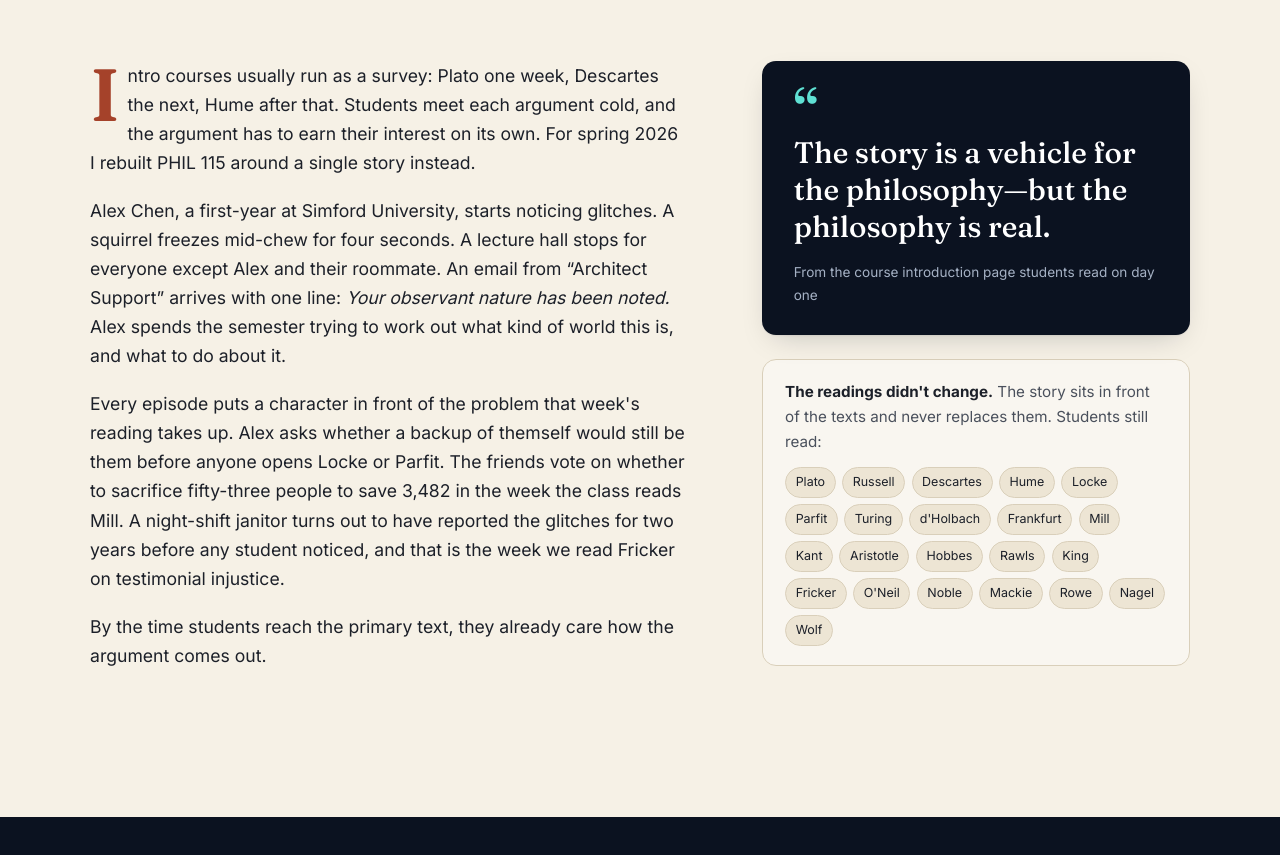
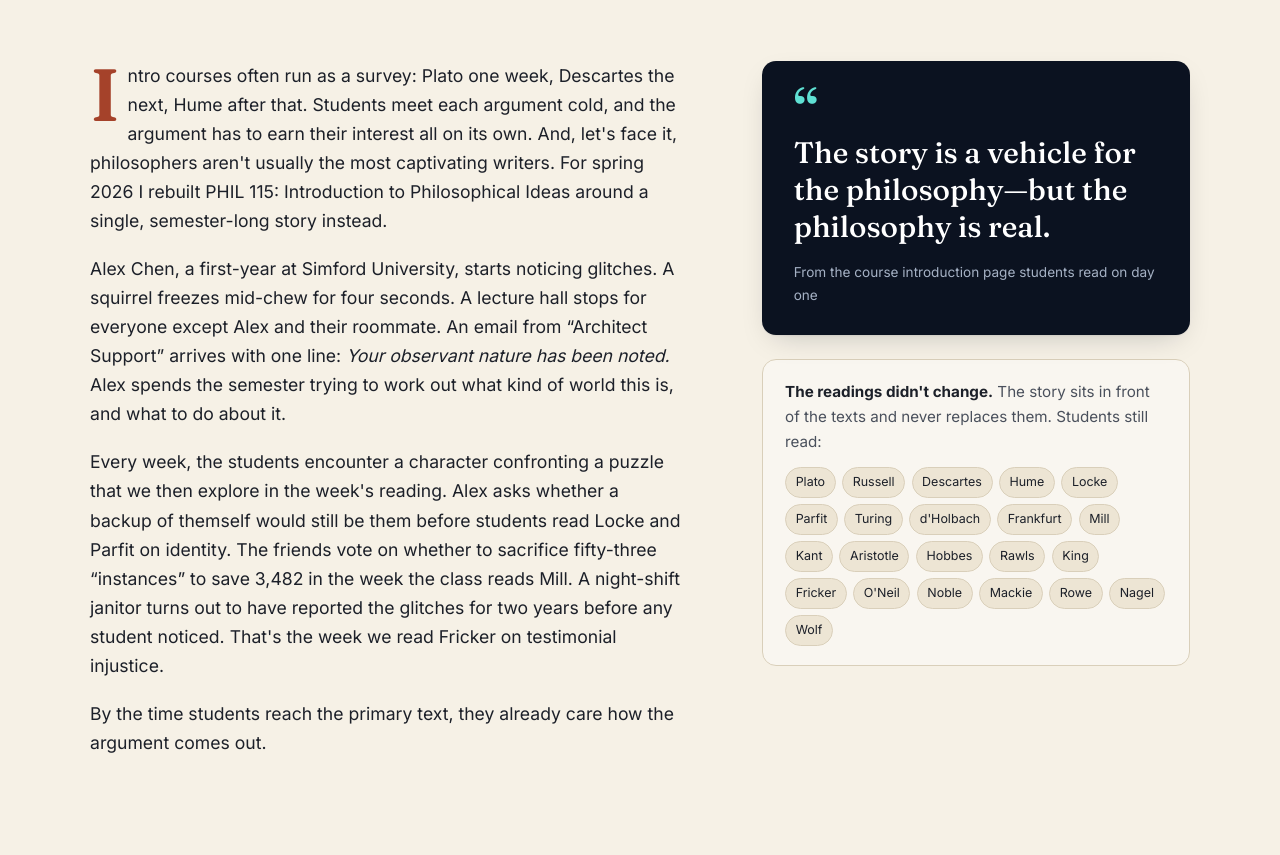
Before and after one commit to wilkth01/simulation-semester, a plain HTML site: page index.html in a window 1280 px wide. Shown: the part 1246-2101 px from the top of the page. Drawn offline with Linux system fonts and the light colour scheme.

Commit message:
Revise intro copy in "The idea" section
Co-Authored-By: Claude Opus 5.5 <noreply@anthropic.com>

```diff
--- a/index.html
+++ b/index.html
@@ -92,9 +92,9 @@
     </div>
     <div class="idea-grid">
       <div class="body reveal">
-        <p>Intro courses usually run as a survey: Plato one week, Descartes the next, Hume after that. Students meet each argument cold, and the argument has to earn their interest on its own. For spring 2026 I rebuilt PHIL 115 around a single story instead.</p>
+        <p>Intro courses often run as a survey: Plato one week, Descartes the next, Hume after that. Students meet each argument cold, and the argument has to earn their interest all on its own. And, let's face it, philosophers aren't usually the most captivating writers. For spring 2026 I rebuilt PHIL 115: Introduction to Philosophical Ideas around a single, semester-long story instead.</p>
         <p>Alex Chen, a first-year at Simford University, starts noticing glitches. A squirrel freezes mid-chew for four seconds. A lecture hall stops for everyone except Alex and their roommate. An email from &ldquo;Architect Support&rdquo; arrives with one line: <em>Your observant nature has been noted.</em> Alex spends the semester trying to work out what kind of world this is, and what to do about it.</p>
-        <p>Every episode puts a character in front of the problem that week's reading takes up. Alex asks whether a backup of themself would still be them before anyone opens Locke or Parfit. The friends vote on whether to sacrifice fifty-three people to save 3,482 in the week the class reads Mill. A night-shift janitor turns out to have reported the glitches for two years before any student noticed, and that is the week we read Fricker on testimonial injustice.</p>
+        <p>Every week, the students encounter a character confronting a puzzle that we then explore in the week's reading. Alex asks whether a backup of themself would still be them before students read Locke and Parfit on identity. The friends vote on whether to sacrifice fifty-three &ldquo;instances&rdquo; to save 3,482 in the week the class reads Mill. A night-shift janitor turns out to have reported the glitches for two years before any student noticed. That's the week we read Fricker on testimonial injustice.</p>
         <p>By the time students reach the primary text, they already care how the argument comes out.</p>
       </div>
       <aside class="reveal">
```
